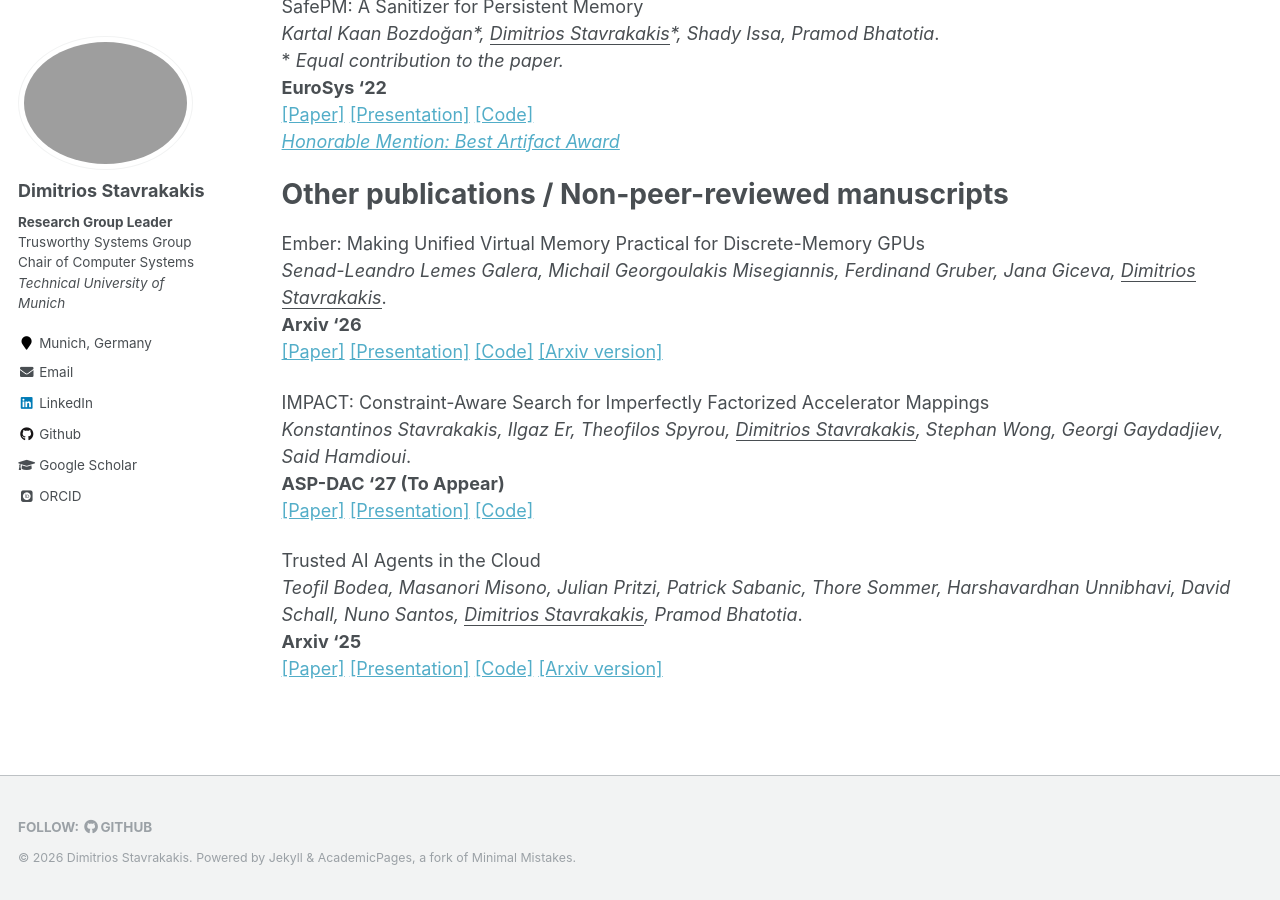
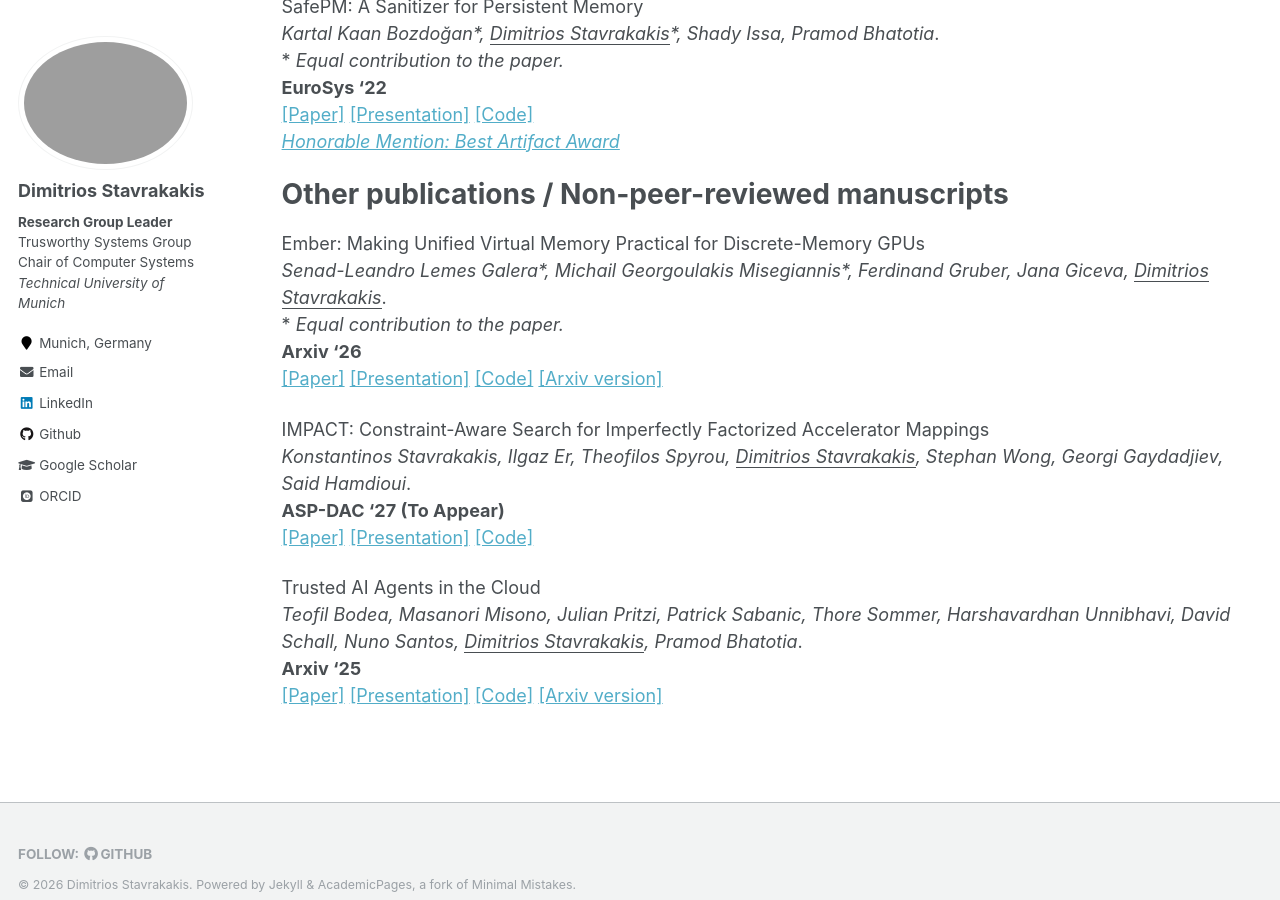
Before and after one commit to dimstav23/dimstav23.github.io, a Jekyll site: the page built from _pages/publications.md, in a window 1280 px wide and 900 px high, scrolled down 1566 px. Built offline with Jekyll 4.4.1, drawn with Linux system fonts in a browser that asks for light colours; some web fonts are replaced.

```diff
--- a/_pages/publications.md
+++ b/_pages/publications.md
@@ -77,7 +77,8 @@ __EuroSys '22__ \
 Other publications / Non-peer-reviewed manuscripts
 ======
 Ember: Making Unified Virtual Memory Practical for Discrete-Memory GPUs \
-_Senad-Leandro Lemes Galera, Michail Georgoulakis Misegiannis, Ferdinand Gruber, Jana Giceva, <ins>Dimitrios Stavrakakis</ins>_. \
+_Senad-Leandro Lemes Galera\*, Michail Georgoulakis Misegiannis\*, Ferdinand Gruber, Jana Giceva, <ins>Dimitrios Stavrakakis</ins>_. \
+\* *Equal contribution to the paper.* \
 __Arxiv '26__ \
 [[Paper]](https://dimstav23.github.io/publications) [[Presentation]](https://dimstav23.github.io/publications) [[Code]](https://dimstav23.github.io/publications) [[Arxiv version]](https://arxiv.org/abs/2610.13408)
 
```
Also changed, not shown: _pages/cv.md (+2 -1 lines).
